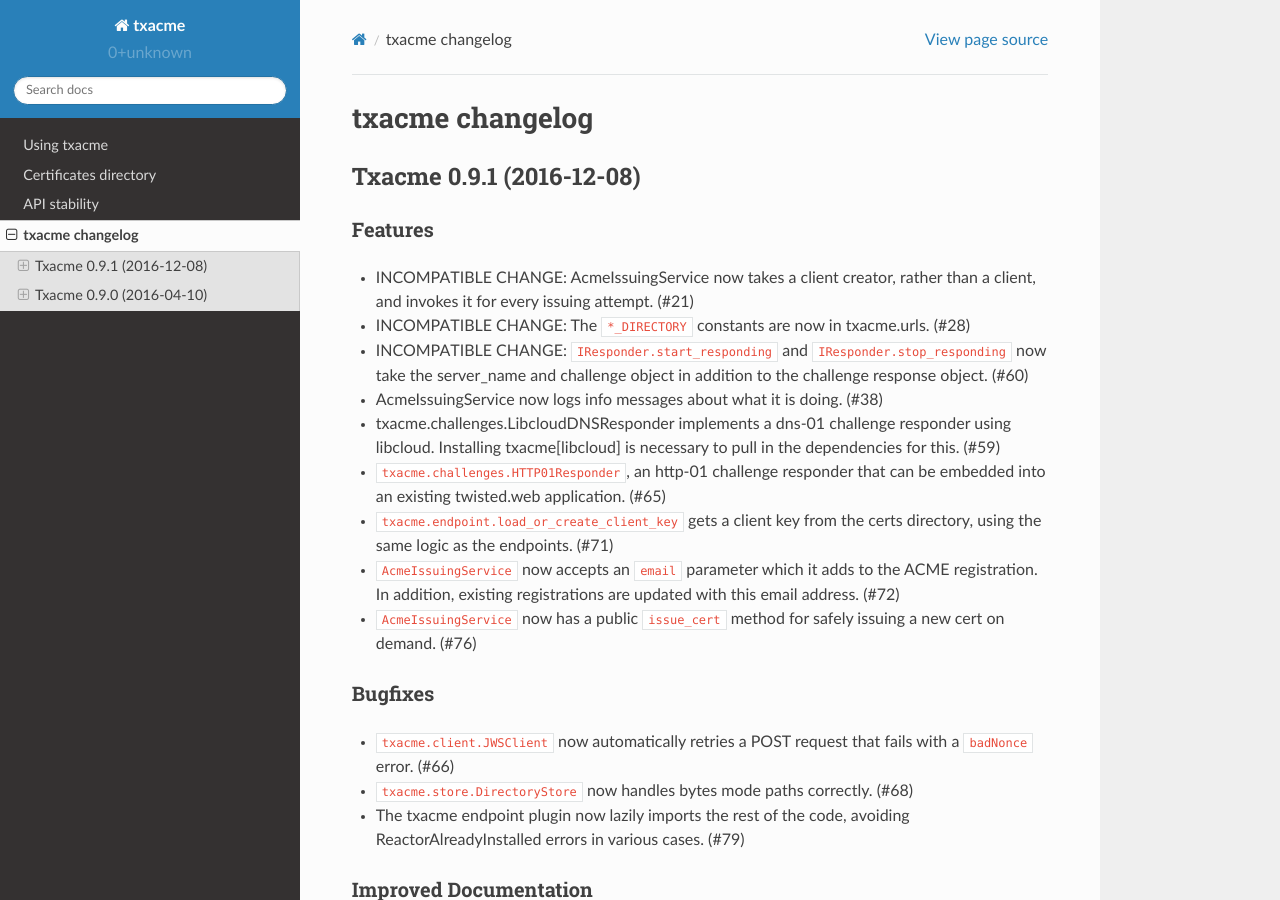
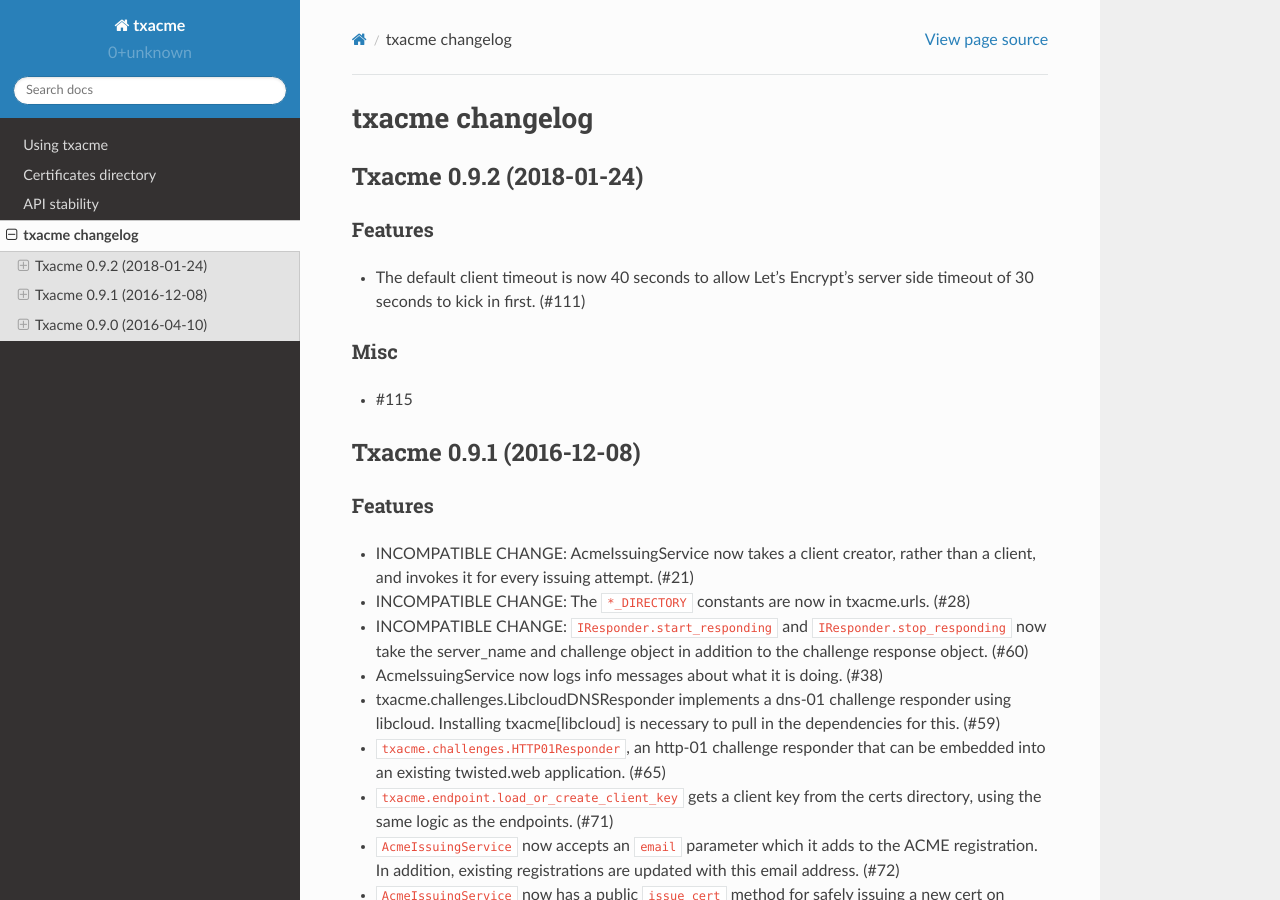
Before and after one commit to twisted/txacme, a Sphinx documentation site: the page built from docs/changelog.rst, in a window 1280 px wide and 900 px high. Built offline with Sphinx 7.4.7 and the Read the Docs theme 2.0.0, drawn with Linux system fonts in a browser that asks for light colours; pages that are not in the unit, such as notebooks, are missing from menus.

Commit message:
Update changelog for release.

```diff
--- a/docs/changelog.rst
+++ b/docs/changelog.rst
@@ -2,6 +2,22 @@
 ~~~~~~~~~~~~~~~~
 
 .. towncrier release notes start
+
+Txacme 0.9.2 (2018-01-24)
+=========================
+
+Features
+--------
+
+- The default client timeout is now 40 seconds to allow Let's Encrypt's server
+  side timeout of 30 seconds to kick in first. (#111)
+
+
+Misc
+----
+
+- #115
+
 
 Txacme 0.9.1 (2016-12-08)
 =========================
```
Also changed, not shown: 2 other files.
